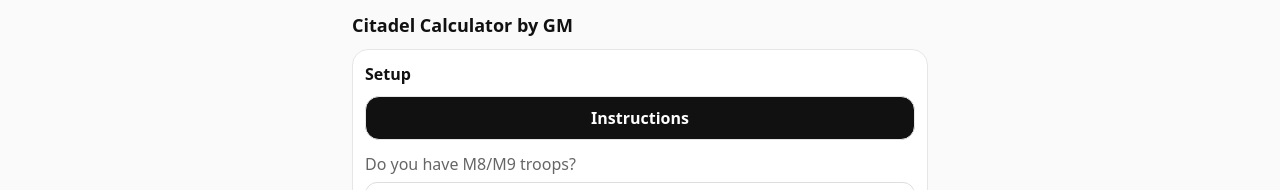
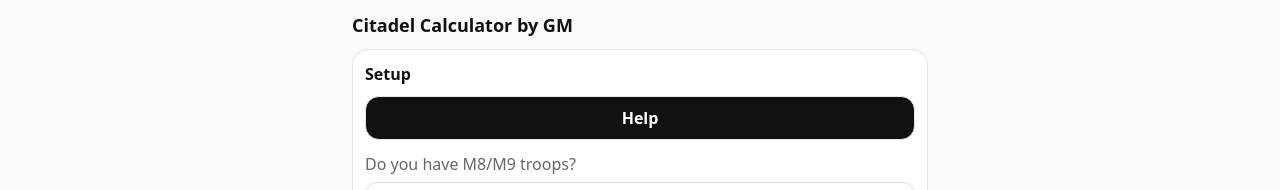
Before and after one commit to Game01Master/tb-citadel-calculator, a React (Vite) app: page / in a window 1280 px wide. Shown: the top 190 px of the page. Built offline with nearby package versions, Linux system fonts and the light colour scheme.

Commit message:
Update App.jsx

```diff
--- a/src/App.jsx
+++ b/src/App.jsx
@@ -876,7 +876,7 @@ const [calcOutput, setCalcOutput] = useState(null);
               marginBottom: 12,
             }}
           >
-            Instructions
+            Help
           </button>
           <div style={{ display: "grid", gap: 10 }}>
             <label style={{ display: "grid", gap: 6 }}>
@@ -1105,7 +1105,7 @@ const [calcOutput, setCalcOutput] = useState(null);
             {/* Instructions popup */}
       <Modal
         open={instructionsOpen}
-        title="Help"
+        title="Instructions"
         onClose={() => setInstructionsOpen(false)}
         theme={theme}
       >
```
